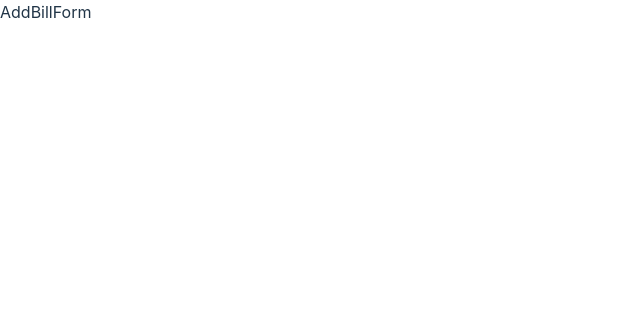
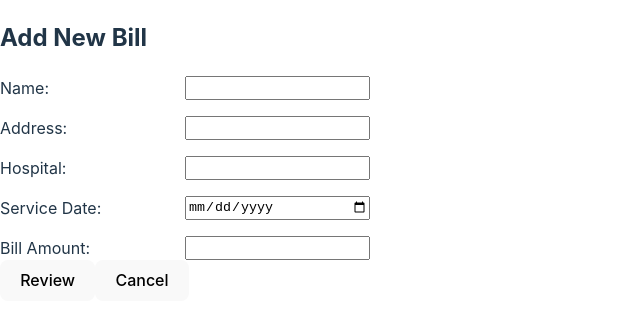
Before and after one commit to christinaor/medical-billing-app, a React (Vite) app: page /add-new-bill in a window 1280 px wide. Shown: the top 324 px of the page, without its empty margins (0-640 px from the left). Built offline with nearby package versions, Linux system fonts and the light colour scheme; the HTML template or start-up script is replaced by a standard one.

Commit message:
Initial bill form and summary pages

```diff
--- a/src/App.jsx
+++ b/src/App.jsx
@@ -1,7 +1,8 @@
 import { useState, useEffect } from 'react';
 import { useNavigate, Routes, Route, Navigate } from 'react-router-dom';
 
-import AddBillForm from './containers/AddBillForm/AddBillForm.jsx';
+import AddBillFormPage from './containers/AddBillFormPage/AddBillFormPage.jsx';
+import AddBillSummary from './containers/AddBillSummary/AddBillSummary.jsx';
 import Homepage from './containers/Homepage/Homepage.jsx';
 import NotFound from './containers/NotFound/NotFound.jsx';
 
@@ -17,7 +18,7 @@ export default function App() {
   const handleAddBill = () => {
     //navigate to add bill form
     console.log('Navigating to add bill form')
-    navigate('/add-new-bill')
+    navigate('/add-new-bill');
   }
 
   useEffect(() => {
@@ -37,8 +38,12 @@ export default function App() {
               />}
           />
           <Route
+            path='/add-new-bill/summary'
+            element={<AddBillSummary />}
+          />
+          <Route
             path='/add-new-bill'
-            element={<AddBillForm />}
+            element={<AddBillFormPage />}
           />
           <Route
             path='*'
--- a/src/containers/AddBillForm/AddBillForm.jsx
+++ /dev/null
@@ -1,9 +0,0 @@
-import styles from './styles.module.scss';
-
-export default function AddBillForm() {
-  return (
-    <div className={styles.addBillForm}>
-      AddBillForm
-    </div>
-  )
-}
--- /dev/null
+++ b/src/containers/AddBillFormPage/AddBillFormPage.jsx
@@ -0,0 +1,77 @@
+import { useState } from 'react';
+import { useNavigate } from 'react-router-dom';
+
+import Button from '../../components/Button/Button';
+
+import styles from './styles.module.scss';
+
+export default function AddBillPage() {
+  const [newBill, setNewBill] = useState({
+    name: '',
+    address: '',
+    hospital: '',
+    serviceDate: '',
+    amount: '',
+    billUpload: '',
+  });
+
+  const navigate = useNavigate();
+
+  return (
+    <div className={styles.addBillFormPage}>
+      <h2>Add New Bill</h2>
+      <form className={styles.addBillForm}>
+        <label htmlFor='patient-name'>Name:</label>
+        <input
+          name='patient-name'
+          type='text'
+          value={newBill.name}
+          onChange={(e) => setNewBill({...newBill, name: e.target.value})}
+          required
+        />
+
+        <label htmlFor='patient-address'>Address:</label>
+        <input
+          name='patient-address'
+          type='text'
+          value={newBill.address}
+          onChange={(e) => setNewBill({...newBill, address: e.target.value})}
+          required
+        />
+
+        <label htmlFor='hospital'>Hospital:</label>
+        <input
+          name='hospital'
+          type='text'
+          value={newBill.hospital}
+          onChange={(e) => setNewBill({...newBill, hospital: e.target.value})}
+          required
+        />
+
+        <label htmlFor='service-date'>Service Date:</label>
+        <input
+          name='service-date'
+          type='date'
+          value={newBill.serviceDate}
+          onChange={(e) => setNewBill({...newBill, serviceDate: e.target.value})}
+          required
+        />
+
+        <label htmlFor='bill-amount'>Bill Amount:</label>
+        <input
+          name='bill-amount'
+          type='number'
+          value={newBill.amount}
+          onChange={(e) => setNewBill({...newBill, amount: e.target.value})}
+          required
+        />
+
+        {/* { Bill Upload option here } */}
+      </form>
+      <div className={styles.formButtons}>
+        <Button text='Review' handleClick={() => navigate('./summary')} />
+        <Button text='Cancel' handleClick={() => navigate('/')} />
+      </div>
+    </div>
+  )
+}
--- /dev/null
+++ b/src/containers/AddBillFormPage/styles.module.scss
@@ -0,0 +1,11 @@
+@import '/src/styles/colors.scss';
+
+// .addBillFormPage {
+
+// }
+
+.addBillForm {
+  display: grid;
+  grid-template-columns: 1fr 1fr;
+  row-gap: 1rem;
+}
--- /dev/null
+++ b/src/containers/AddBillSummary/AddBillSummary.jsx
@@ -0,0 +1,18 @@
+import { useState } from 'react';
+import { useNavigate } from 'react-router-dom';
+
+import Button from '../../components/Button/Button';
+
+import styles from './styles.module.scss';
+
+export default function AddBillPage() {
+  const navigate = useNavigate();
+
+  return (
+    <div className={styles.addBillSummary}>
+      <Button text='Submit' handleClick={() => navigate('/')} />
+      <Button text='Edit' handleClick={() => navigate('/add-new-bill')} />
+      <Button text='Cancel' handleClick={() => navigate('/')} />
+    </div>
+  )
+}
--- a/src/containers/AddBillForm/styles.module.scss
+++ b/src/containers/AddBillSummary/styles.module.scss
@@ -1,5 +1,5 @@
 @import '/src/styles/colors.scss';
 
-// .addBillForm {
+// .addBillSummary {
 
 // }
```
